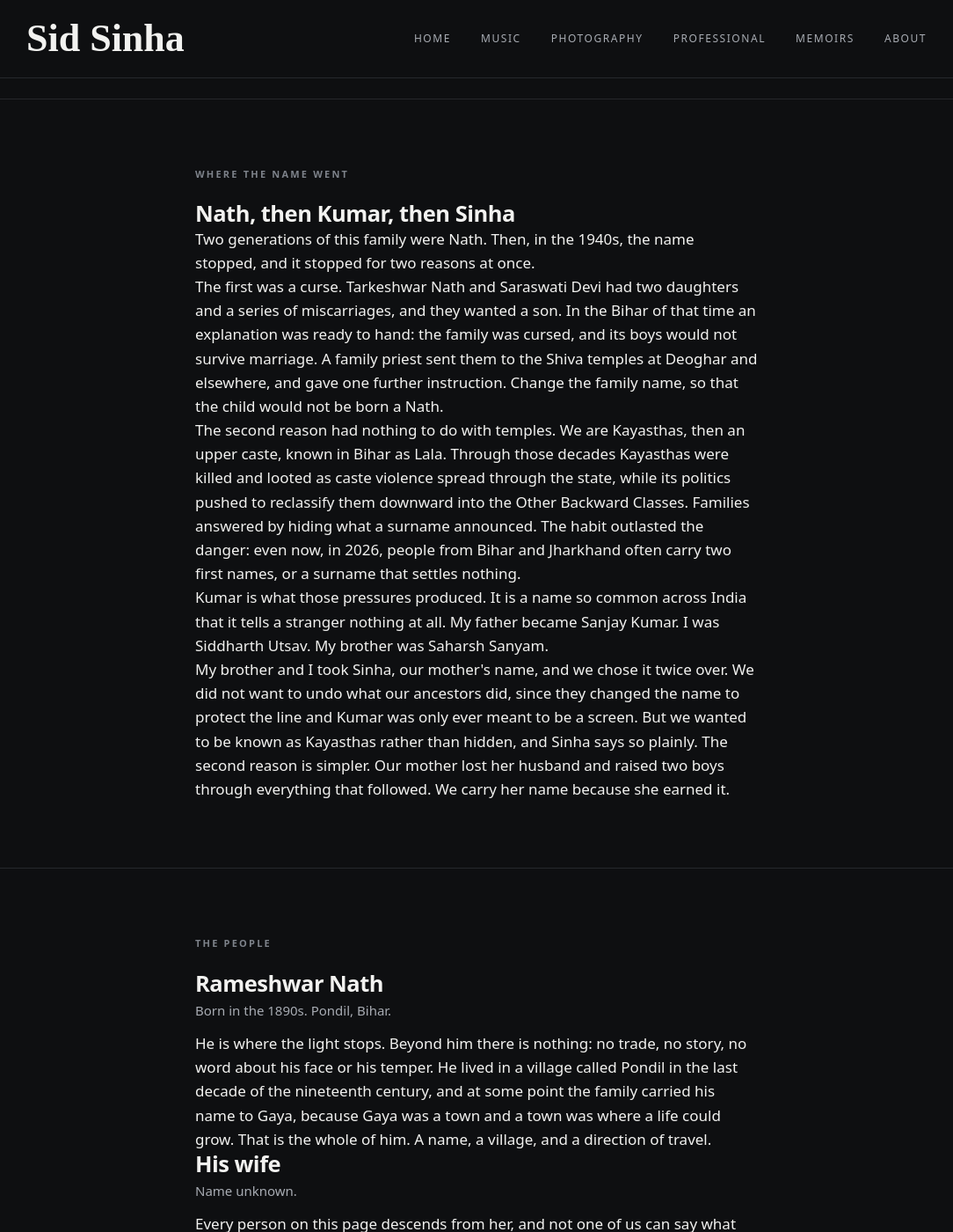
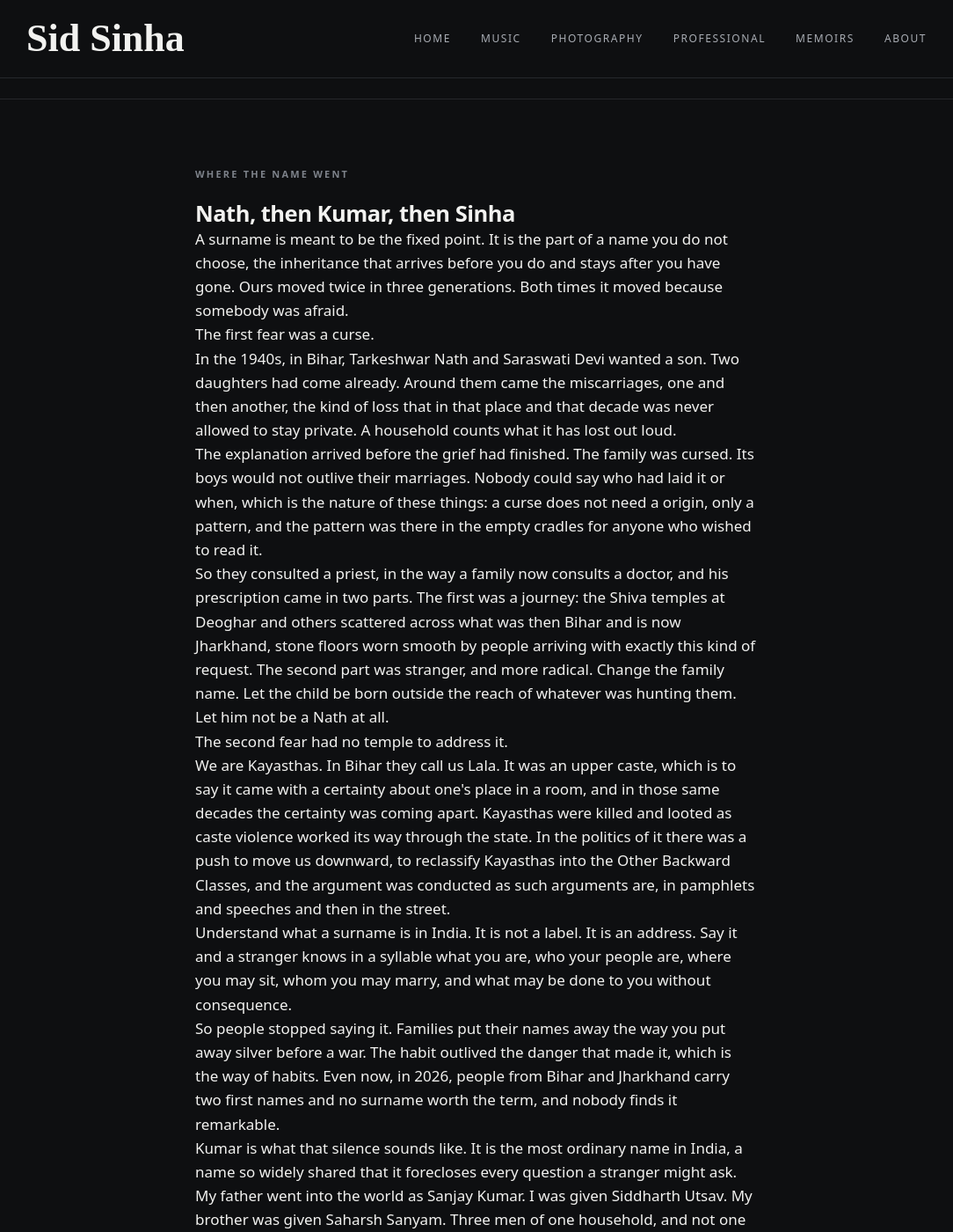
Before and after one commit to SidSays/SidSays.github.io, a Jekyll site: the page built from family.html, in a window 1280 px wide and 1400 px high, scrolled down 1867 px. Shown: the whole window at 88% size, without its empty margins (98-1182 px from the left). Built offline with Jekyll 4.4.1, drawn with Linux system fonts in a browser that asks for light colours; some web fonts are replaced; some of the changed text lies outside the part shown.

Commit message:
Add files via upload

```diff
--- a/family.html
+++ b/family.html
@@ -97,37 +97,78 @@ description: "Five generations of Siddharth Sinha's family, from Pondil village
     <p class="section-label">Where the name went</p>
     <h2>Nath, then Kumar, then Sinha</h2>
 
-    <p>Two generations of this family were Nath. Then, in the 1940s, the name
-      stopped, and it stopped for two reasons at once.</p>
+    <p>A surname is meant to be the fixed point. It is the part of a name you do
+      not choose, the inheritance that arrives before you do and stays after you
+      have gone. Ours moved twice in three generations. Both times it moved
+      because somebody was afraid.</p>
 
-    <p>The first was a curse. Tarkeshwar Nath and Saraswati Devi had two
-      daughters and a series of miscarriages, and they wanted a son. In the
-      Bihar of that time an explanation was ready to hand: the family was
-      cursed, and its boys would not survive marriage. A family priest sent
-      them to the Shiva temples at Deoghar and elsewhere, and gave one further
-      instruction. Change the family name, so that the child would not be born
-      a Nath.</p>
+    <p>The first fear was a curse.</p>
 
-    <p>The second reason had nothing to do with temples. We are Kayasthas,
-      then an upper caste, known in Bihar as Lala. Through those decades
-      Kayasthas were killed and looted as caste violence spread through the
-      state, while its politics pushed to reclassify them downward into the
-      Other Backward Classes. Families answered by hiding what a surname
-      announced. The habit outlasted the danger: even now, in 2026, people
-      from Bihar and Jharkhand often carry two first names, or a surname that
-      settles nothing.</p>
+    <p>In the 1940s, in Bihar, Tarkeshwar Nath and Saraswati Devi wanted a son.
+      Two daughters had come already. Around them came the miscarriages, one and
+      then another, the kind of loss that in that place and that decade was never
+      allowed to stay private. A household counts what it has lost out loud.</p>
 
-    <p>Kumar is what those pressures produced. It is a name so common across
-      India that it tells a stranger nothing at all. My father became Sanjay
-      Kumar. I was Siddharth Utsav. My brother was Saharsh Sanyam.</p>
+    <p>The explanation arrived before the grief had finished. The family was
+      cursed. Its boys would not outlive their marriages. Nobody could say who
+      had laid it or when, which is the nature of these things: a curse does not
+      need a origin, only a pattern, and the pattern was there in the empty
+      cradles for anyone who wished to read it.</p>
 
-    <p>My brother and I took Sinha, our mother's name, and we chose it twice
-      over. We did not want to undo what our ancestors did, since they changed
-      the name to protect the line and Kumar was only ever meant to be a
-      screen. But we wanted to be known as Kayasthas rather than hidden, and
-      Sinha says so plainly. The second reason is simpler. Our mother lost her
-      husband and raised two boys through everything that followed. We carry
-      her name because she earned it.</p>
+    <p>So they consulted a priest, in the way a family now consults a doctor, and
+      his prescription came in two parts. The first was a journey: the Shiva
+      temples at Deoghar and others scattered across what was then Bihar and is
+      now Jharkhand, stone floors worn smooth by people arriving with exactly
+      this kind of request. The second part was stranger, and more radical. Change
+      the family name. Let the child be born outside the reach of whatever was
+      hunting them. Let him not be a Nath at all.</p>
+
+    <p>The second fear had no temple to address it.</p>
+
+    <p>We are Kayasthas. In Bihar they call us Lala. It was an upper caste, which
+      is to say it came with a certainty about one's place in a room, and in those
+      same decades the certainty was coming apart. Kayasthas were killed and
+      looted as caste violence worked its way through the state. In the politics
+      of it there was a push to move us downward, to reclassify Kayasthas into the
+      Other Backward Classes, and the argument was conducted as such arguments
+      are, in pamphlets and speeches and then in the street.</p>
+
+    <p>Understand what a surname is in India. It is not a label. It is an address.
+      Say it and a stranger knows in a syllable what you are, who your people are,
+      where you may sit, whom you may marry, and what may be done to you without
+      consequence.</p>
+
+    <p>So people stopped saying it. Families put their names away the way you put
+      away silver before a war. The habit outlived the danger that made it, which
+      is the way of habits. Even now, in 2026, people from Bihar and Jharkhand
+      carry two first names and no surname worth the term, and nobody finds it
+      remarkable.</p>
+
+    <p>Kumar is what that silence sounds like. It is the most ordinary name in
+      India, a name so widely shared that it forecloses every question a stranger
+      might ask. My father went into the world as Sanjay Kumar. I was given
+      Siddharth Utsav. My brother was given Saharsh Sanyam. Three men of one
+      household, and not one surname between us that admitted to anything.</p>
+
+    <p>Then my brother and I took one, and we took it from our mother.</p>
+
+    <p>We are Sinha now. Not to undo what our great-grandparents did, because what
+      they did was protect a line they were frightened of losing, and you do not
+      insult that from the safety of another century. But we are not being hunted.
+      The reason for the hiding has gone, and what remained was a name that said
+      nothing about us. Sinha is a Kayastha name, and it says so plainly. We would
+      rather be known than concealed.</p>
+
+    <p>And the other reason has nothing to do with caste or with curses. Our
+      mother lost her husband and raised two boys through everything that came
+      after, alone, without any of it being fair. We carry her name because she is
+      the one who earned it.</p>
+
+    <p>There is a last thing, which I only noticed once it was written down. All
+      through the decades when this family could not safely say what it was, it
+      went on worshipping Chitragupta, who belongs to the Kayasthas and to nobody
+      else. The name was hidden in the paperwork. It was never hidden in the
+      house.</p>
   </div>
 </section>
 
```
